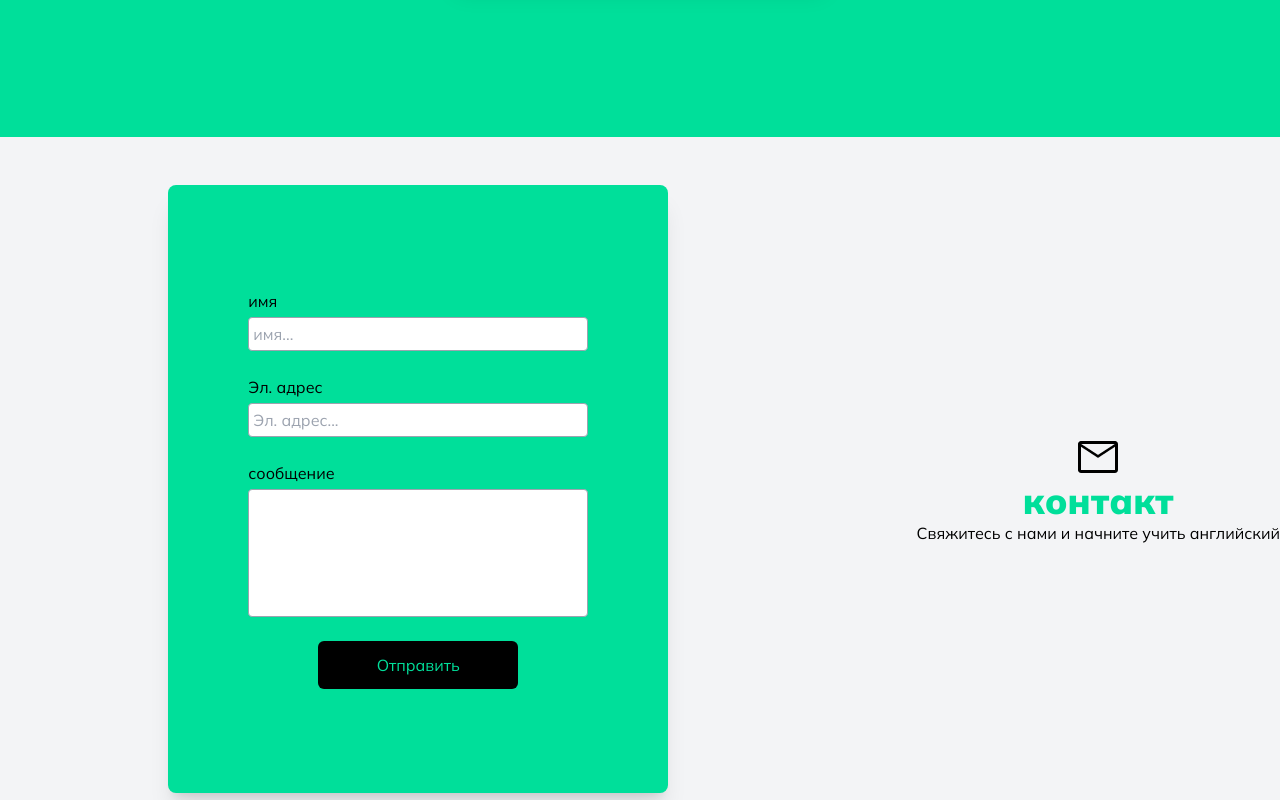
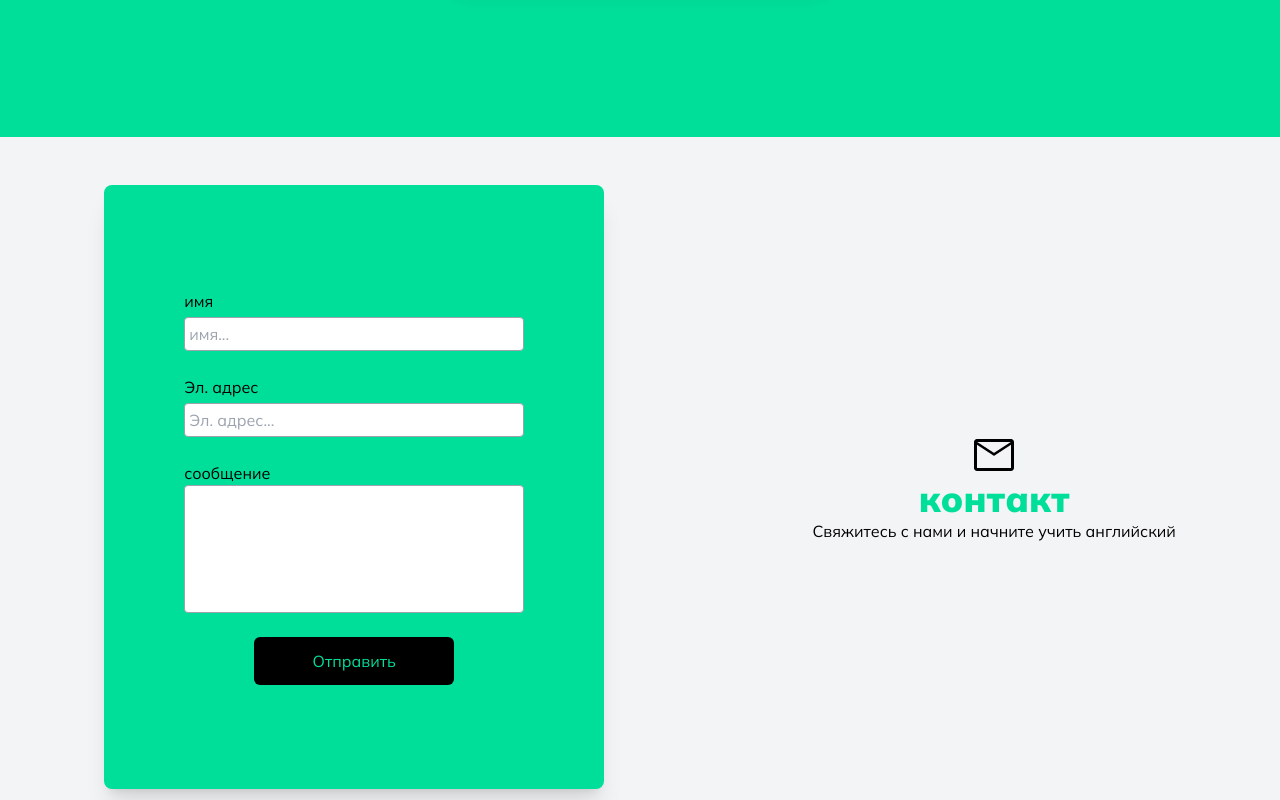
Before and after one commit to FedeOrefici/englishLessons, a React (Create React App) app: page / in a window 1280 px wide. Shown: the part 2100-2900 px from the top of the page. Built offline with nearby package versions, Linux system fonts and the light colour scheme.

Commit message:
fixResponsive

```diff
--- a/src/components/Form.jsx
+++ b/src/components/Form.jsx
@@ -49,7 +49,7 @@ const Formulary = () => {
 
   return (
     <>
-        <div className="w-full bg-gray-100 mx-auto flex justify-center items-center gap-20 max-sm:flex-col max-sm:gap-0" id="contact">
+        <div className="w-full bg-gray-100 mx-auto flex justify-center items-center max-sm:flex-col max-sm:gap-0" id="contact">
 
 
             <h1 className="font-bold text-5xl text-black max-sm:pt-10 sm:hidden">контакт</h1>
@@ -62,7 +62,7 @@ const Formulary = () => {
             >
 
             <Form
-            className="w-[500px] mx-auto flex flex-col p-20 my-12 rounded-lg bg-[#00df9a] shadow-xl max-sm:[auto]"
+            className="w-[500px] flex flex-col p-20 my-12 mx-auto rounded-lg bg-[#00df9a] shadow-xl max-sm:w-[300px]"
             onSubmit={sendEmailMessage}>
 
                     <label className='mt-6'>имя</label>
@@ -93,7 +93,7 @@ const Formulary = () => {
                     <Field
                     id='message' type='text'
                     name='message'
-                    className="border border-gray-400 bg-white mt-1 h-32 rounded"
+                    className="border border-gray-400 bg-white h-32 rounded col-auto row-span-full"
                     />
 
                 <ErrorMessage
@@ -105,7 +105,7 @@ const Formulary = () => {
                 onClick={() => {
                     setOpenModal(true)
                 }}
-                className="bg-black w-[200px] rounded-md font-medium my-6 mx-auto py-3 text-[#00df9a]" type="submit">
+                className="bg-black w-[200px] rounded-md font-medium my-6 mx-auto py-3 text-[#00df9a] max-sm:w-[100px]" type="submit">
                 Отправить
                 </button>
                 {(openModal) && <Modal open={openModal} />}
@@ -114,7 +114,7 @@ const Formulary = () => {
 
             </Formik>
 
-            <div className="flex justify-center items-center flex-col max-sm:mb-40">
+            <div className="flex justify-center items-center flex-col max-sm:mb-40 mx-auto">
                 <img src={email} alt="iconContact" className="max-sm:hidden" />
                 <h1 className="font-bold text-4xl text-[#00df9a] max-sm:hidden">контакт</h1>
                 <p className="font-normal max-sm:hidden">Свяжитесь с нами и начните учить английский</p>
```
